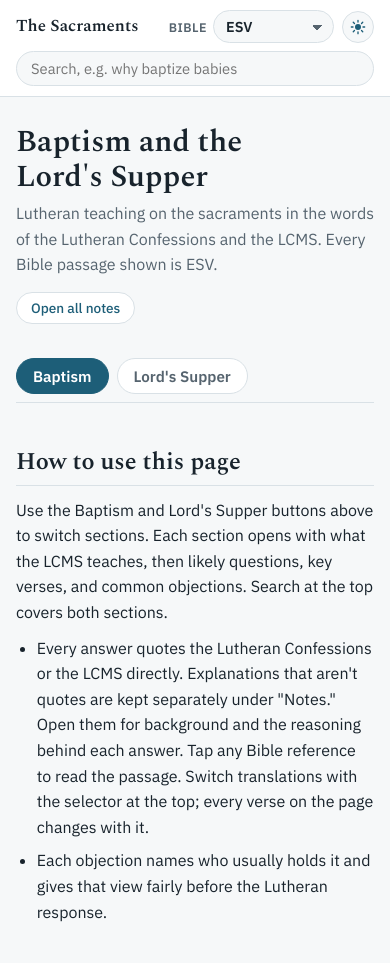
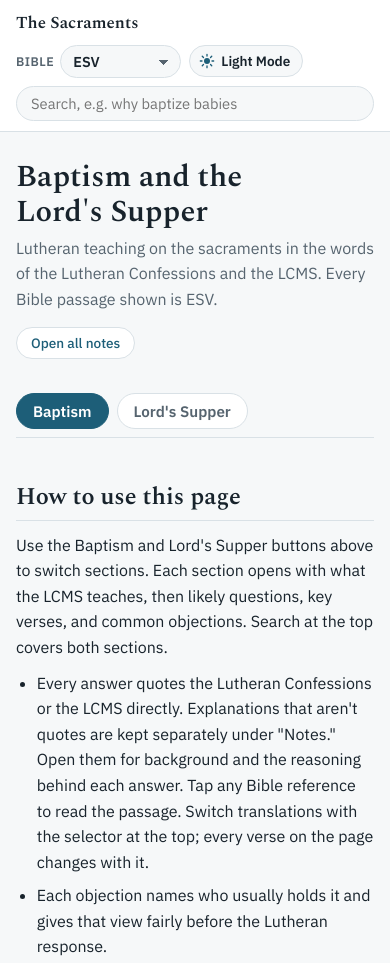
Before and after one commit to LCMS-Guide/LCMS-Sacraments-Guide, a plain HTML site: page index.html in a window 390 px wide. Shown: the top 963 px of the page. Drawn offline with nearby package versions, Linux system fonts and the light colour scheme.

Commit message:
Label the theme toggle Light Mode / Dark Mode
The words stay visible on phones so the button is easy to recognize.

Co-Authored-By: Claude Opus 5.5 <noreply@anthropic.com>
Claude-Session: https://claude.ai/code/session_01CwkJqrKE2ZByqQ6DEFekMe

```diff
--- a/index.html
+++ b/index.html
@@ -52,7 +52,7 @@ body::before { content: ""; position: fixed; inset: 0 0 auto; height: env(safe-a
 .theme-btn:focus-visible { outline: 2px solid var(--water); outline-offset: 2px; }
 .theme-btn .ti { width: 16px; height: 16px; display: none; color: var(--water); }
 :root[data-theme="light"] .ti-light, :root[data-theme="dark"] .ti-dark { display: block; }
-@media (max-width: 420px) { .theme-l { display: none; } .theme-btn { padding: 7px; } }
+.theme-btn { white-space: nowrap; }
 :root[data-theme="light"] { color-scheme: light; }
 .bar-title { font-family: var(--serif); font-weight: 600; font-size: 1.05rem; }
 .seg { display: inline-flex; border: 1px solid var(--rule); border-radius: 999px; padding: 3px; background: var(--bg); }
@@ -212,7 +212,7 @@ li { margin-bottom: 8px; max-width: 68ch; }
     <button type="button" class="theme-btn needs-js" id="theme-btn" aria-label="Switch to dark mode">
       <svg class="ti ti-light" viewBox="0 0 24 24" aria-hidden="true"><circle cx="12" cy="12" r="4.5" fill="currentColor"/><g stroke="currentColor" stroke-width="2" stroke-linecap="round"><path d="M12 2v2.5M12 19.5V22M2 12h2.5M19.5 12H22M4.9 4.9l1.8 1.8M17.3 17.3l1.8 1.8M4.9 19.1l1.8-1.8M17.3 6.7l1.8-1.8"/></g></svg>
       <svg class="ti ti-dark" viewBox="0 0 24 24" aria-hidden="true"><path d="M20 14.5A8 8 0 0 1 9.5 4a8 8 0 1 0 10.5 10.5z" fill="currentColor"/></svg>
-      <span class="theme-l">Light</span>
+      <span class="theme-l">Light Mode</span>
     </button>
   </div>
 </div></div>
@@ -255,7 +255,7 @@ li { margin-bottom: 8px; max-width: 68ch; }
 <script>
 document.documentElement.classList.add("js");
 (function () {
-  const root = document.documentElement, names = { light: "Light", dark: "Dark" };
+  const root = document.documentElement, names = { light: "Light Mode", dark: "Dark Mode" };
   let mode = (window.matchMedia && matchMedia("(prefers-color-scheme: dark)").matches) ? "dark" : "light";
   try { const saved = localStorage.getItem("sac-theme"); if (saved === "light" || saved === "dark") mode = saved; } catch (e) {}
   function apply() {
```
